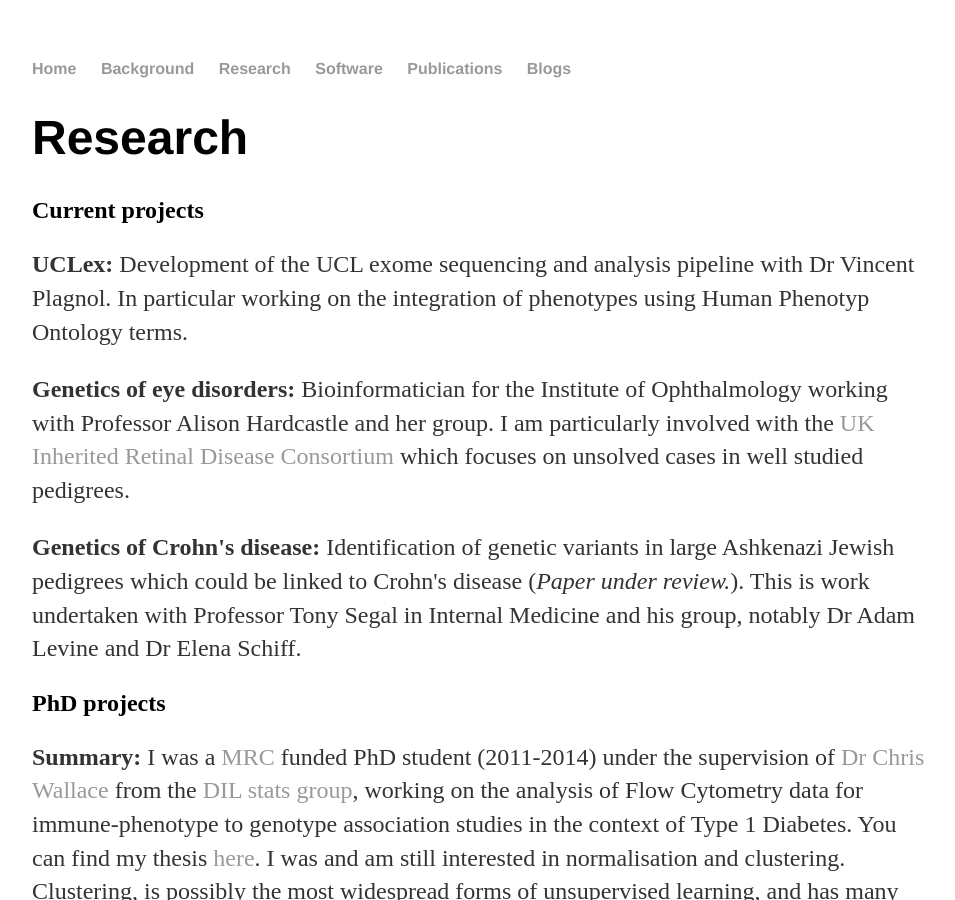
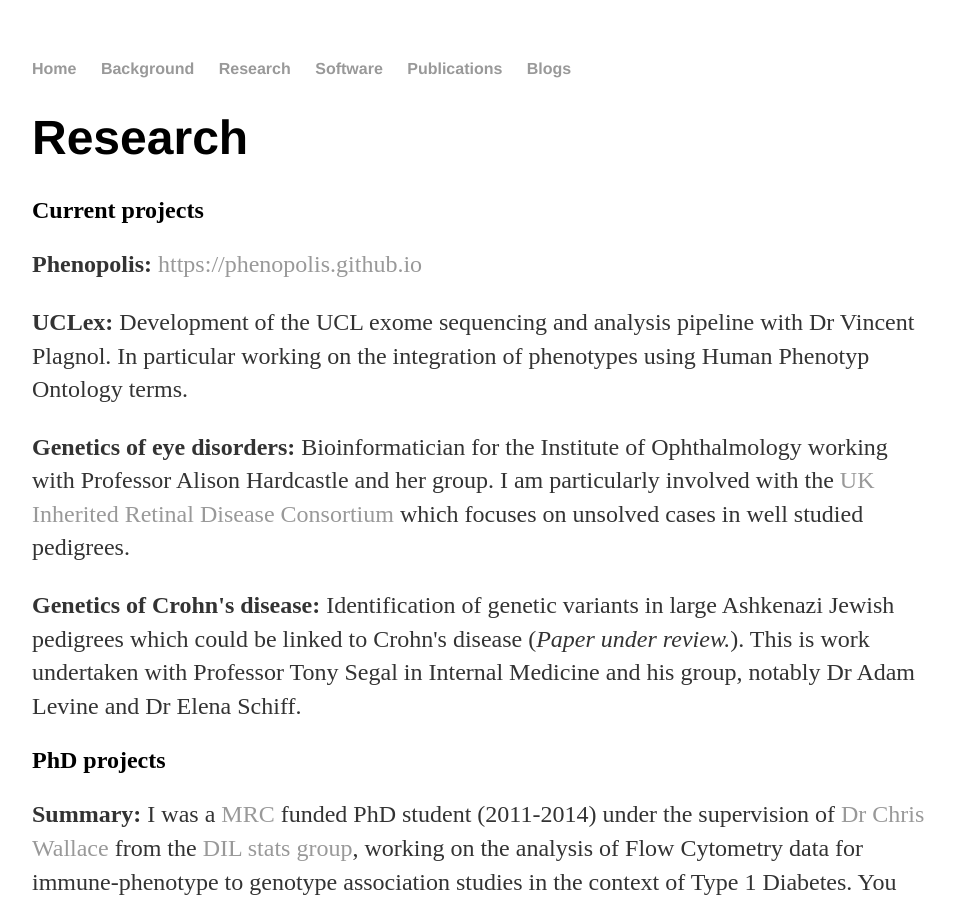
Before and after one commit to pontikos/pontikos.github.io, a Jekyll site: the page built from Research/index.html, in a window 1280 px wide and 900 px high. Shown: the whole window, without its empty margins (160-1115 px from the left). Built offline with Jekyll 4.4.1, drawn with Linux system fonts in a browser that asks for light colours; comment, search, counter and statistics services are not loaded.

Commit message:
Update index.html

```diff
--- a/Research/index.html
+++ b/Research/index.html
@@ -5,6 +5,11 @@ title: Nikolas Pontikos, Postdoc, UCL
 <h1> Research </h1>
 
 <h2>Current projects</h2>
+
+<p>
+  <b>Phenopolis:</b>
+  <a href=https://phenopolis.github.io>https://phenopolis.github.io</a>
+</p>
 
 <p>
   <b>UCLex:</b>
```
